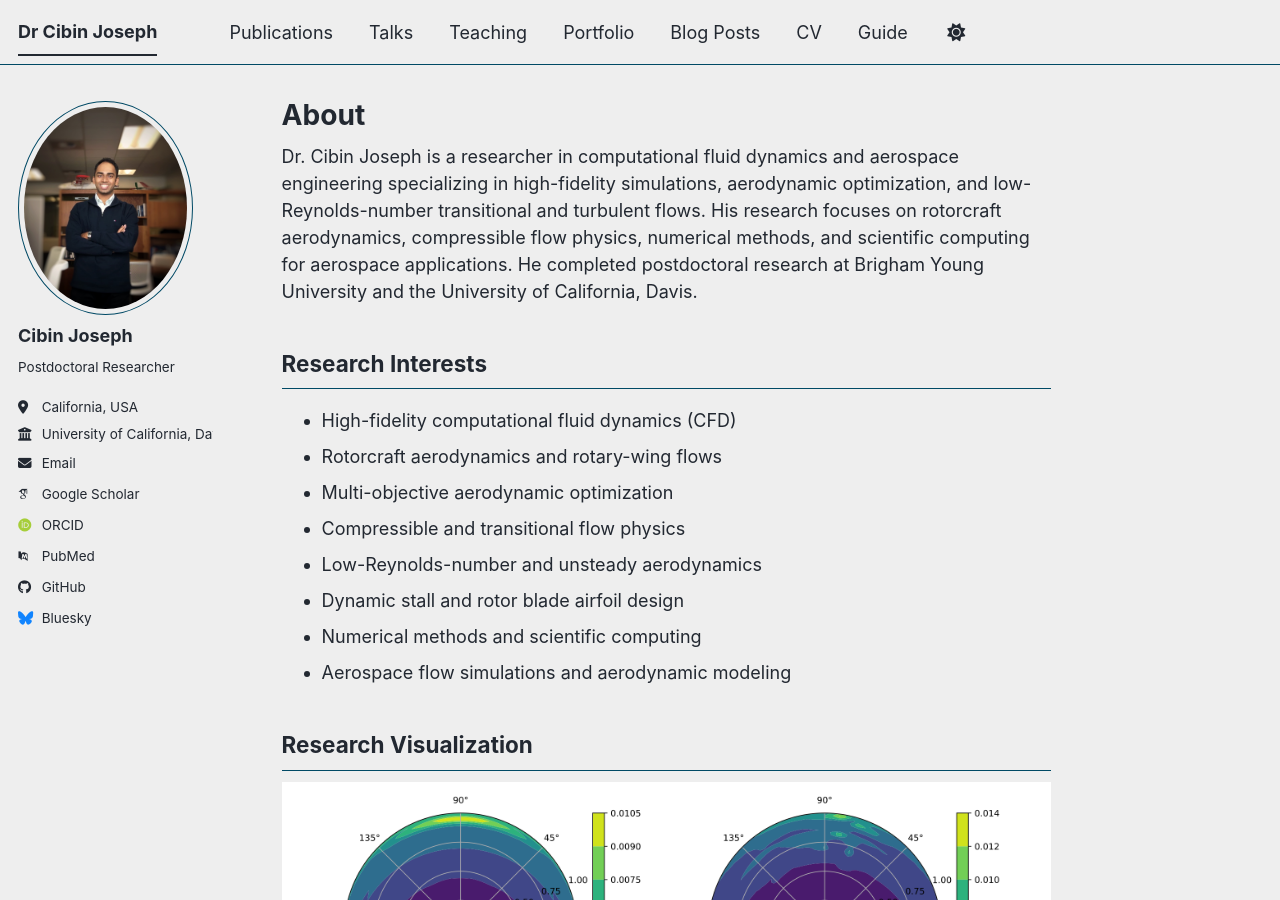
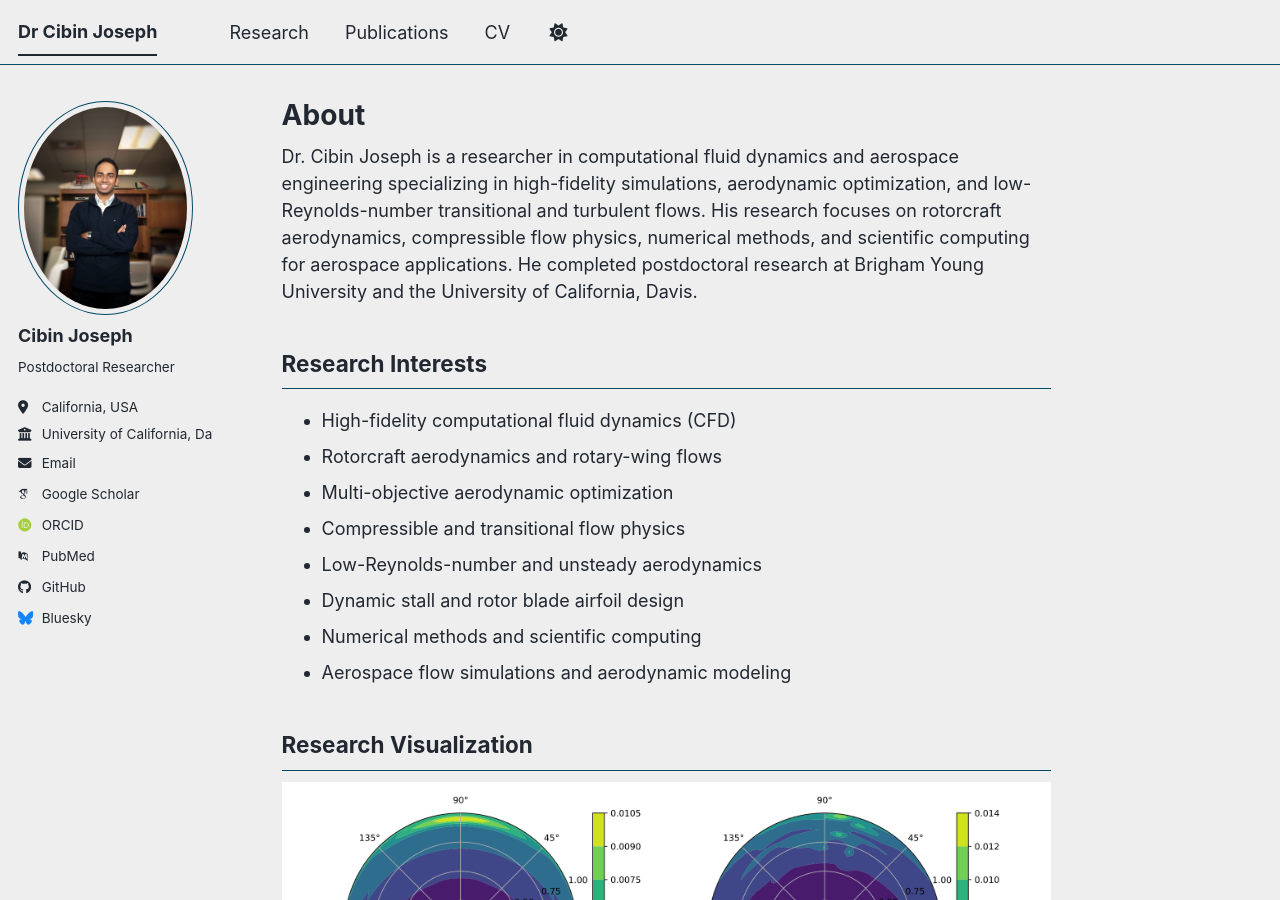
Before and after one commit to ddcruz13/faculty-website-demo, a Jekyll site: the page built from _pages/about.md, in a window 1280 px wide and 900 px high. Built offline with Jekyll 4.4.1, drawn with Linux system fonts in a browser that asks for light colours; some web fonts are replaced; a script bundle is joined from its source files by our own code; library files that are not in the unit come from our copies.

Commit message:
Update navigation.yml to include 'Research' section
Added 'Research' section to navigation and removed several outdated links.

```diff
--- a/_data/navigation.yml
+++ b/_data/navigation.yml
@@ -8,26 +8,11 @@
 #      Markdown formatted page while the second is generated using JSON.
 
 main:
+  - title: "Research"
+    url: /
+
   - title: "Publications"
     url: /publications/
 
-  - title: "Talks"
-    url: /talks/
-
-  - title: "Teaching"
-    url: /teaching/
-
-  - title: "Portfolio"
-    url: /portfolio/
-
-  - title: "Blog Posts"
-    url: /year-archive/
-
   - title: "CV"
     url: /cv/
-
-  # - title: "CV"
-  #   url: /cv-json/
-
-  - title: "Guide"
-    url: /markdown/
```
